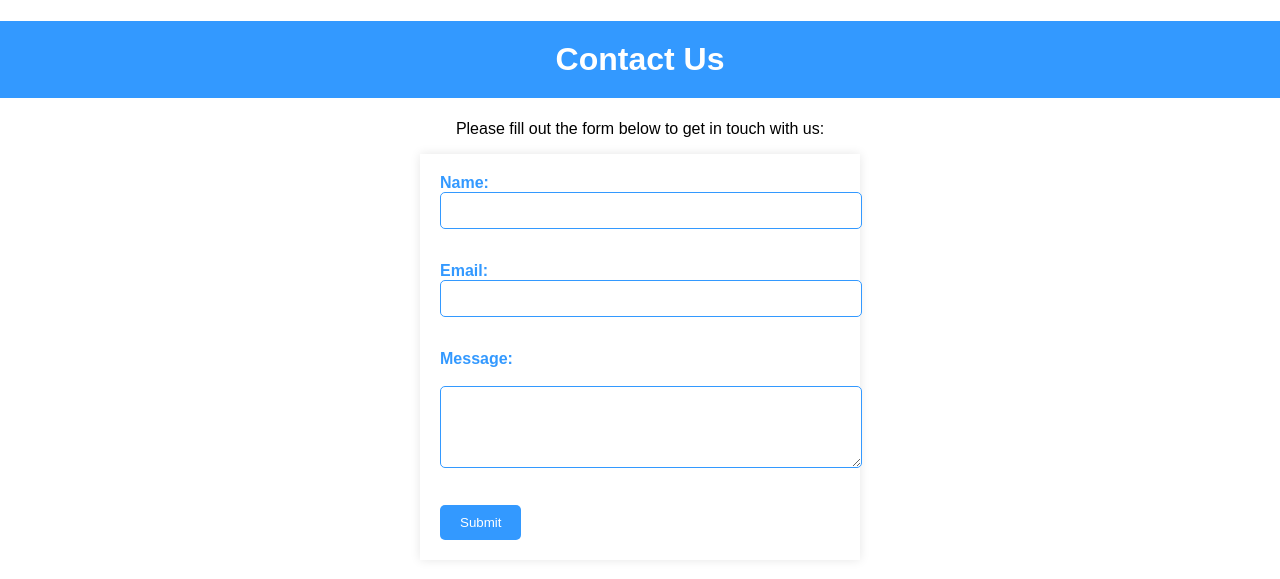
After one commit to Alyssasorensen/azure_flask_deployment, a Flask app: page /contact in a window 1280 px wide. The commit adds this page. Shown: the top 579 px of the page. Run offline with Flask 3, Linux system fonts and the light colour scheme; parts of the project's set-up code (start-up, migrations or seed data) failed here and were passed over.

```diff
--- a/app.py
+++ b/app.py
@@ -17,6 +17,10 @@ def data(data=df):
     data = data.sample(15)
     return render_template('data.html', data=data)
 
+@app.route('/contact')
+def contact():
+    return render_template('contact.html')
+
 if __name__ == '__main__':
     app.run(
         debug=True,
--- /dev/null
+++ b/templates/contact.html
@@ -0,0 +1,69 @@
+<!DOCTYPE html>
+<html lang="en">
+<head>
+    <meta charset="UTF-8">
+    <meta name="viewport" content="width=device-width, initial-scale=1.0">
+    <title>Contact Us</title>
+    <style>
+        body {
+            background-color: #ffffff; /* Light blue background */
+            font-family: Arial, sans-serif;
+            margin: 0;
+            padding: 0;
+        }
+        h1 {
+            background-color: #3399ff; /* Darker blue header background */
+            color: #fff; /* White text color */
+            text-align: center;
+            padding: 20px;
+        }
+        p {
+            text-align: center;
+        }
+        form {
+            max-width: 400px;
+            margin: 0 auto;
+            padding: 20px;
+            background-color: #fff; /* White form background */
+            box-shadow: 0px 0px 10px rgba(0, 0, 0, 0.1);
+        }
+        label {
+            display: block;
+            font-weight: bold;
+            color: #3399ff; /* Dark blue label text */
+        }
+        input[type="text"],
+        textarea {
+            width: 100%;
+            padding: 10px;
+            margin-bottom: 15px;
+            border: 1px solid #3399ff; /* Dark blue border */
+            border-radius: 5px;
+        }
+        input[type="submit"] {
+            background-color: #3399ff; /* Dark blue submit button background */
+            color: #fff; /* White text color */
+            padding: 10px 20px;
+            border: none;
+            border-radius: 5px;
+            cursor: pointer;
+        }
+        input[type="submit"]:hover {
+            background-color: #007acc; /* Slightly darker blue on hover */
+        }
+    </style>
+</head>
+<body>
+    <h1>Contact Us</h1>
+    <p>Please fill out the form below to get in touch with us:</p>
+    <form>
+        <label for="name">Name:</label>
+        <input type="text" id="name" name="name" required><br><br>
+        <label for="email">Email:</label>
+        <input type="text" id="email" name="email" required><br><br>
+        <label for="message">Message:</label><br>
+        <textarea id="message" name="message" rows="4" cols="50" required></textarea><br><br>
+        <input type="submit" value="Submit">
+    </form>
+</body>
+</html>
--- a/templates/data.html
+++ b/templates/data.html
@@ -3,14 +3,14 @@
 {% block content %}
 
     <section>
-        <h2 class="text-xl mb-2"> Dataset of The Aggregate Household Income in the Past 12 Months in 2015 Inflation Adjusted Dollars, Preview in HTML</h2>
+        <h2 class="text-xl mb-2"> Example dataset preview using a table in HTML</h2>
         <table class="table-auto">
             <thead>
                 <tr>
                     <th class="px-4 py-2">Neighborhood</th>
                     <th class="px-4 py-2">Id</th>
                     <th class="px-4 py-2">Estimate; Aggregate household income in the past 12 months in 2015 Inflation-adjusted dollars</th>
-                    <th class="px-4 py-2">Margin of Error; Aggregate household income in the past 12 months in 2015 Inflation-adjusted dollars</th>
+                    <th class="px-4 py-2">Estimate; Margin of Error; Aggregate household income in the past 12 months in 2015 Inflation-adjusted dollars</th>
                 </tr>
             </thead>
             <tbody>
```
